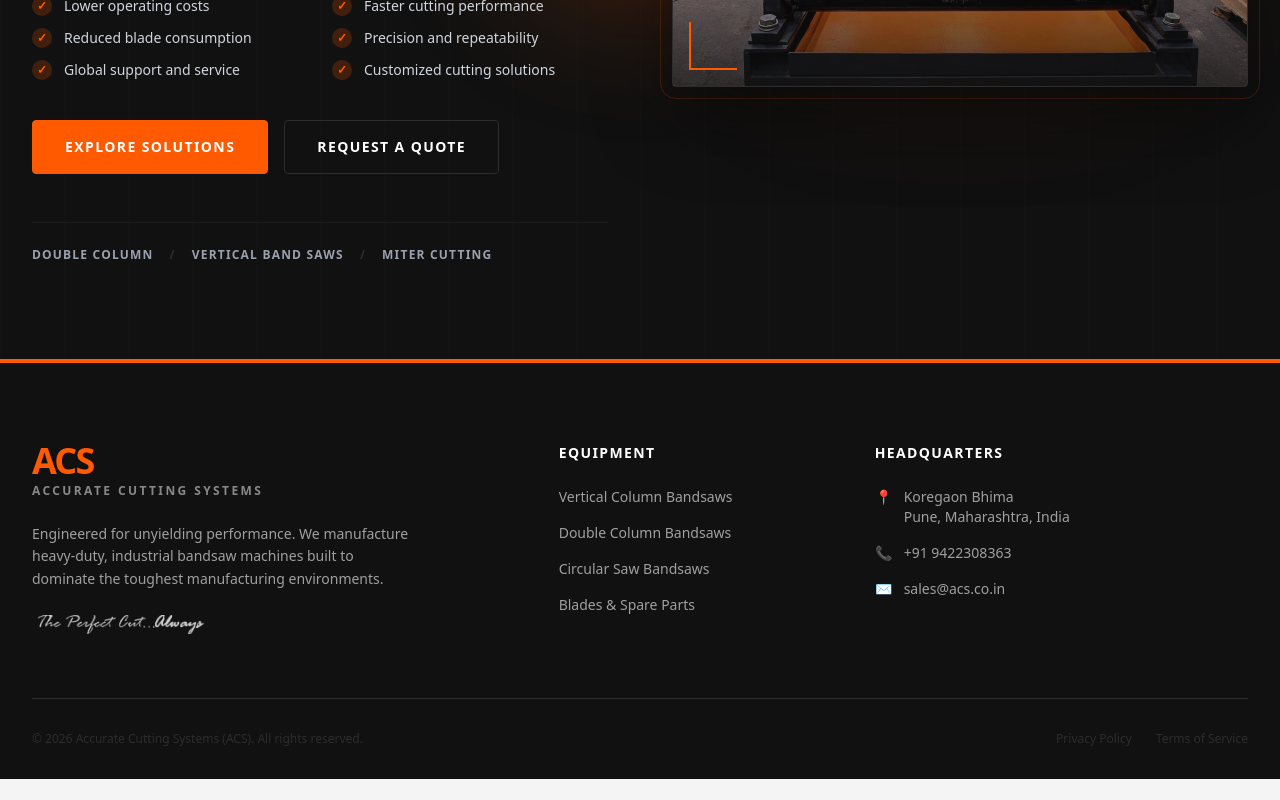
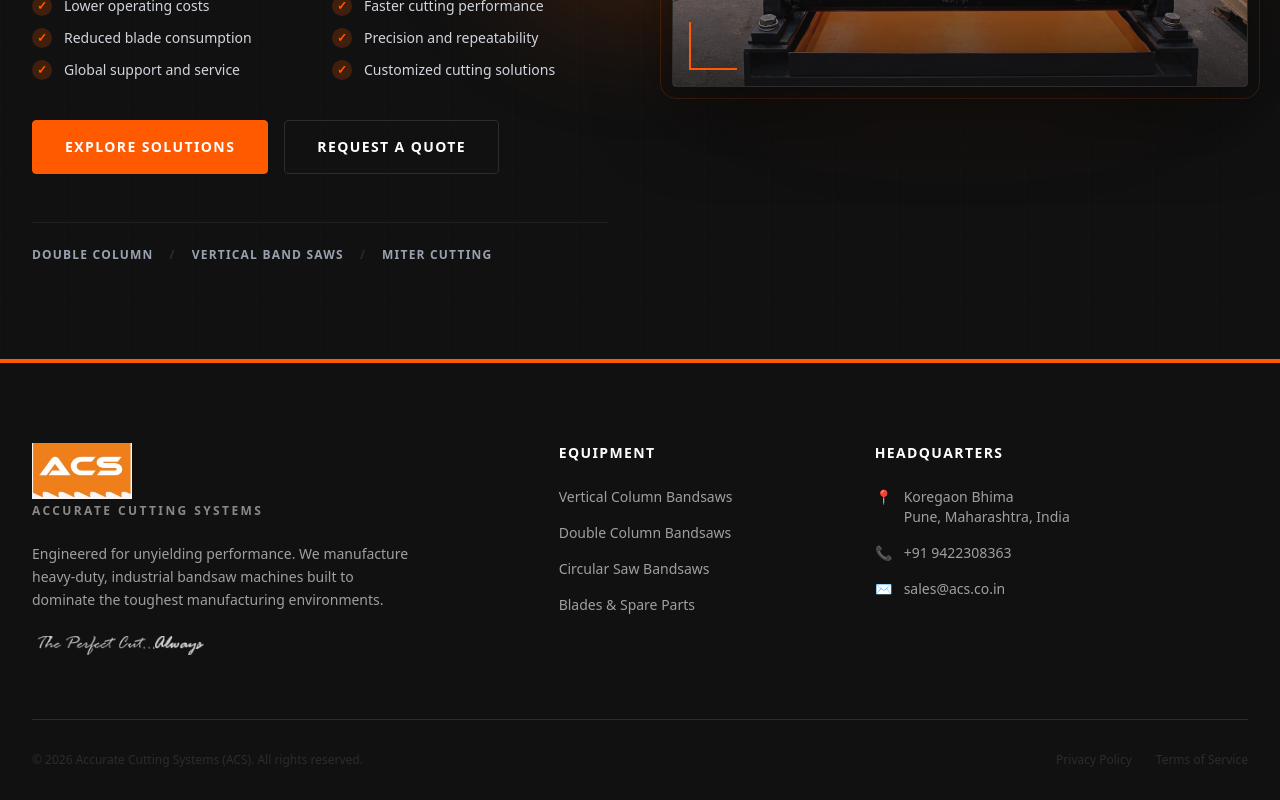
Before and after one commit to atharvamishra1857/acs_2.0, a Next.js app: page / in a window 1280 px wide. Shown: the part 750-1550 px from the top of the page. Before the commit the page ends 1529 px from the top, so only its background shows below. Built offline with nearby package versions, Linux system fonts and the light colour scheme.

Commit message:
added logo to the footer

```diff
--- a/components/layout/footer.tsx
+++ b/components/layout/footer.tsx
@@ -43,7 +43,7 @@ export default function Footer() {
         <div className="mb-16 grid grid-cols-1 gap-12 md:grid-cols-12">
           <div className="footer-col md:col-span-4 lg:col-span-5">
             <div className="mb-6 flex flex-col items-start">
-              <span className="mb-1 text-4xl font-black leading-none tracking-tighter text-brand-orange">ACS</span>
+              <span className="mb-1 text-4xl font-black leading-none tracking-tighter text-brand-orange"><Image src="/images/ACS_LOGO.png" alt="ACS" width={100} height={100}/></span>
               <span className="text-xs font-bold uppercase tracking-[0.2em] text-white/50">
                 Accurate Cutting Systems
               </span>
```
